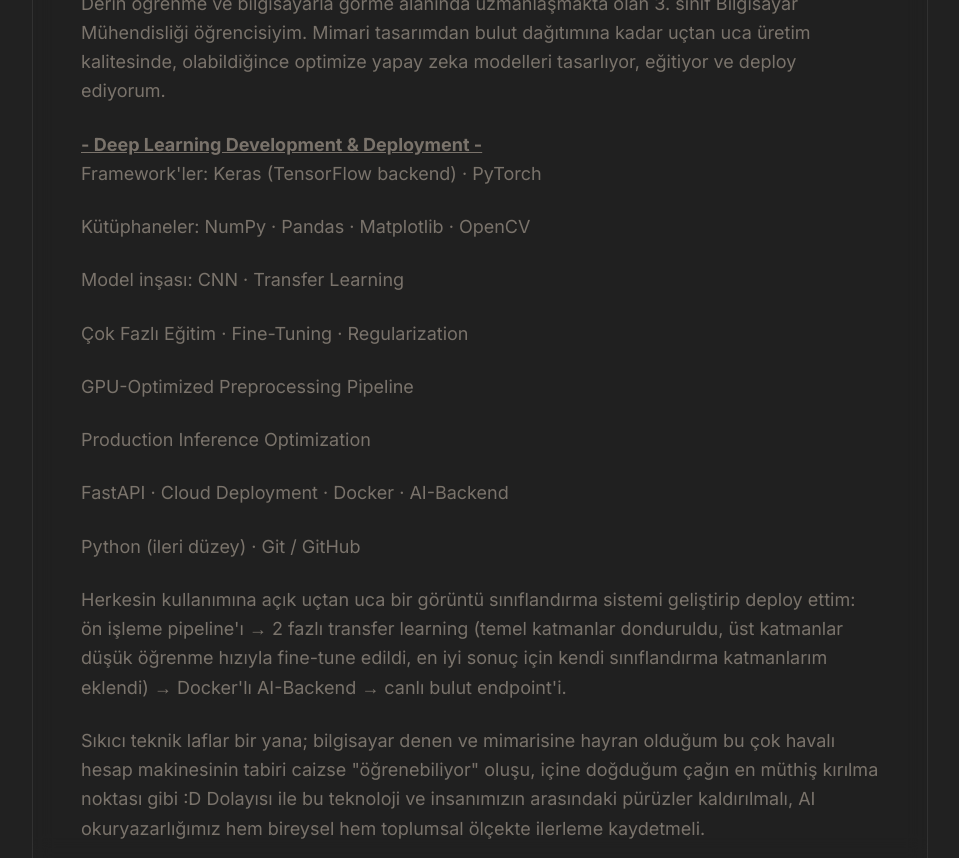
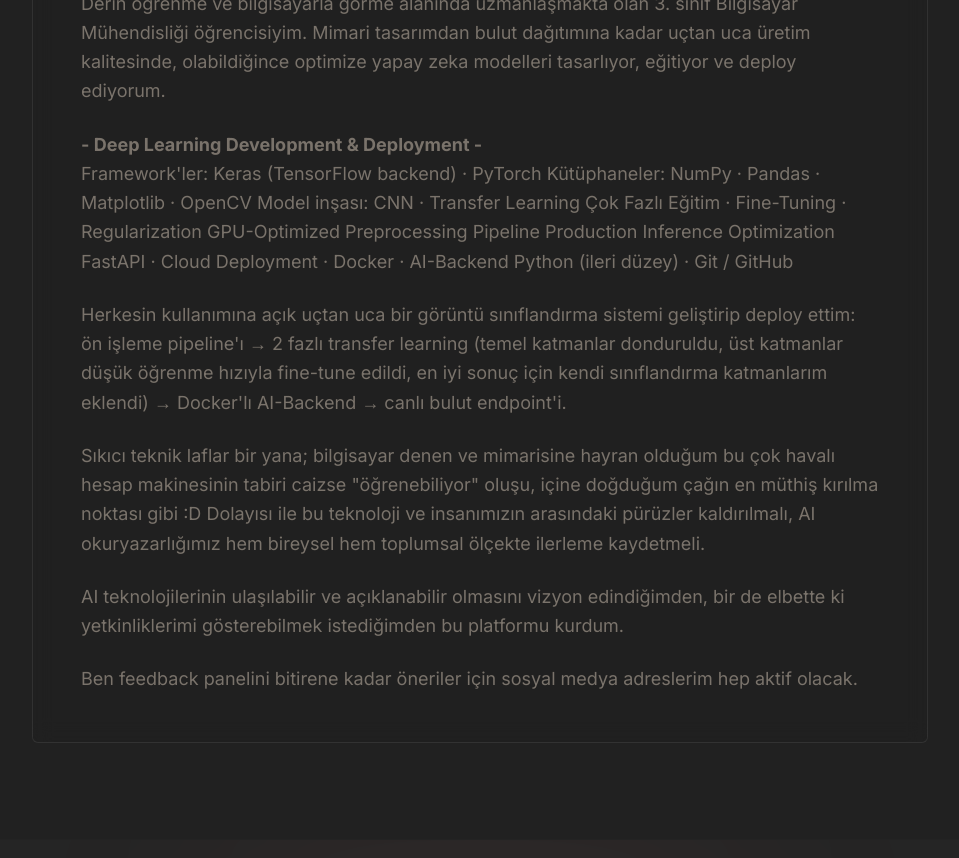
Before and after one commit to omerfarukpirhasanoglu/pirhasanoglu.com, a Next.js app: page / in a window 1280 px wide. Shown: the part 960-1818 px from the top of the page, without its empty margins (160-1119 px from the left). Built offline with nearby package versions, Linux system fonts and the light colour scheme.

Commit message:
header bolded

```diff
--- a/src/app/page.tsx
+++ b/src/app/page.tsx
@@ -276,15 +276,16 @@
                 olabildiğince optimize yapay zeka modelleri tasarlıyor, eğitiyor ve deploy ediyorum.
               </p>
 
-              <strong><u> - Deep Learning Development & Deployment - </u></strong>
-              <p> Framework'ler: Keras (TensorFlow backend) · PyTorch </p>
-              <p> Kütüphaneler: NumPy · Pandas · Matplotlib · OpenCV </p>
-              <p> Model inşası: CNN · Transfer Learning </p>
-              <p> Çok Fazlı Eğitim · Fine-Tuning · Regularization </p>
-              <p> GPU-Optimized Preprocessing Pipeline </p>
-              <p> Production Inference Optimization </p>
-              <p> FastAPI · Cloud Deployment · Docker · AI-Backend </p>
-              <p> Python (ileri düzey) · Git / GitHub </p>
+              <strong> - Deep Learning Development & Deployment - </strong>
+              <p> Framework'ler: Keras (TensorFlow backend) · PyTorch
+               Kütüphaneler: NumPy · Pandas · Matplotlib · OpenCV
+               Model inşası: CNN · Transfer Learning
+               Çok Fazlı Eğitim · Fine-Tuning · Regularization
+               GPU-Optimized Preprocessing Pipeline
+               Production Inference Optimization
+               FastAPI · Cloud Deployment · Docker · AI-Backend
+               Python (ileri düzey) · Git / GitHub
+               </p>
 
               <p>
                 Herkesin kullanımına açık uçtan uca bir görüntü sınıflandırma sistemi geliştirip deploy ettim: ön işleme pipeline'ı → 2 fazlı transfer learning (temel katmanlar donduruldu, üst katmanlar düşük öğrenme hızıyla fine-tune edildi,
```
